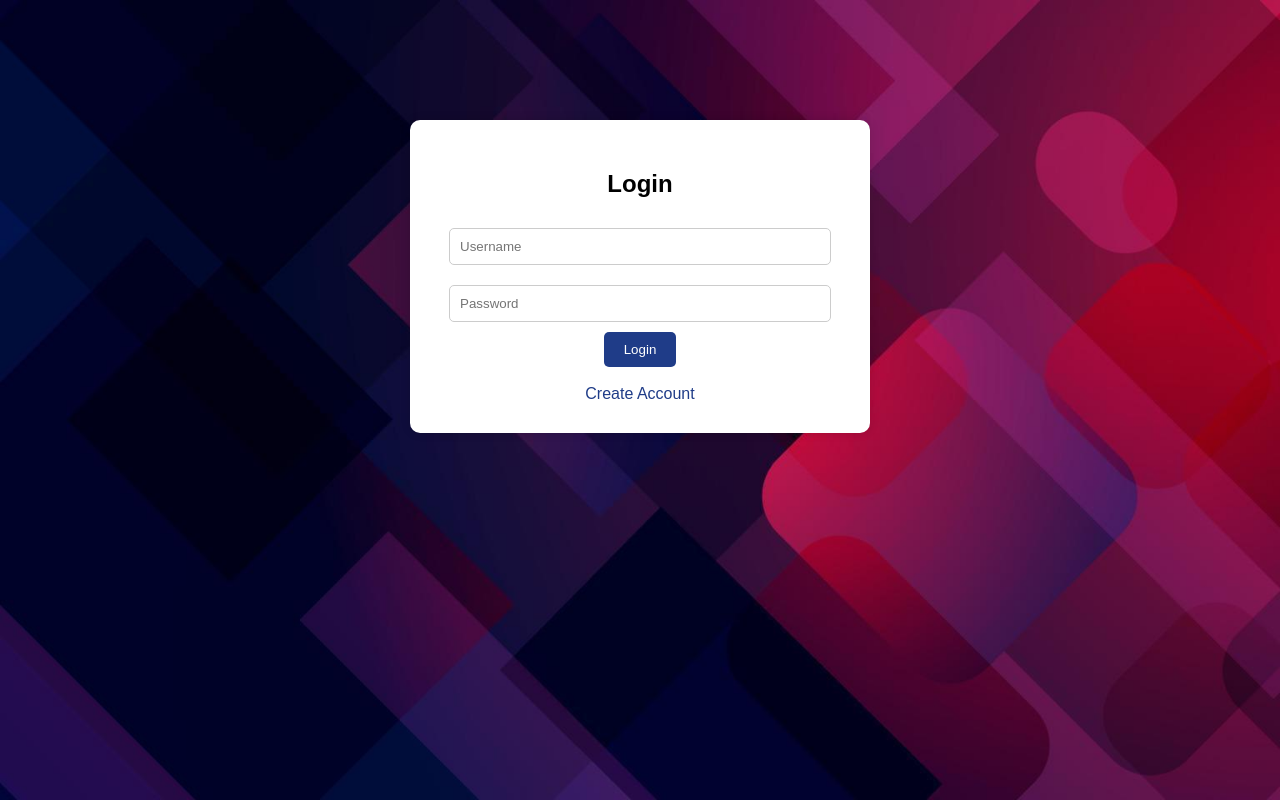
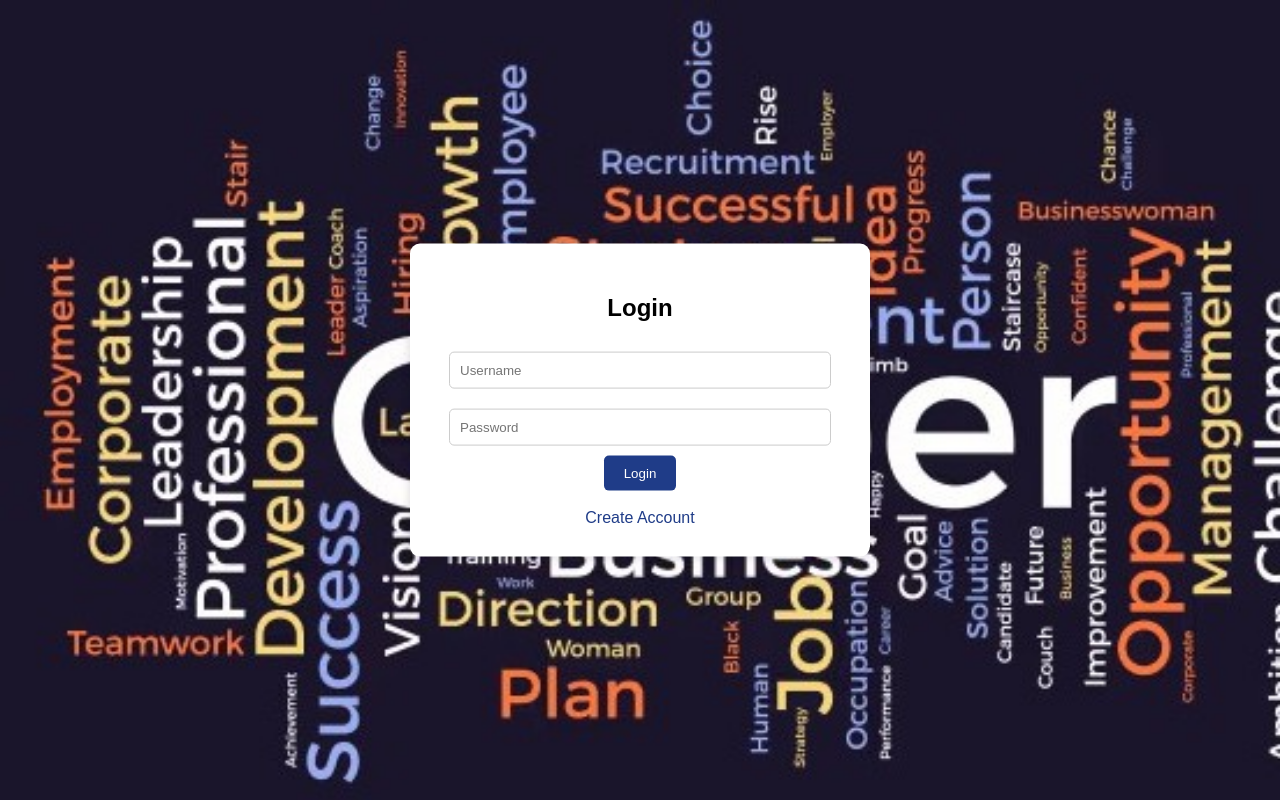
Before and after one commit to Sumanth-SV07/SkillNavigator-AI-Career-Skill-Gap-Analyzer, a Flask app: page /login in a window 1280 px wide. Run offline with Flask 3, Linux system fonts and the light colour scheme.

Commit message:
Updated login interface styling and background image

```diff
--- a/static/css/style.css
+++ b/static/css/style.css
@@ -141,7 +141,10 @@ text-decoration:none;
 
 .box{
 width:400px;
-margin:120px auto;
+position: absolute;
+top: 50%;
+left: 50%;
+transform: translate(-50%, -50%);
 background:white;
 padding:30px;
 border-radius:10px;
```
Also changed, not shown: static/images/background.jpg, 2 other files.
